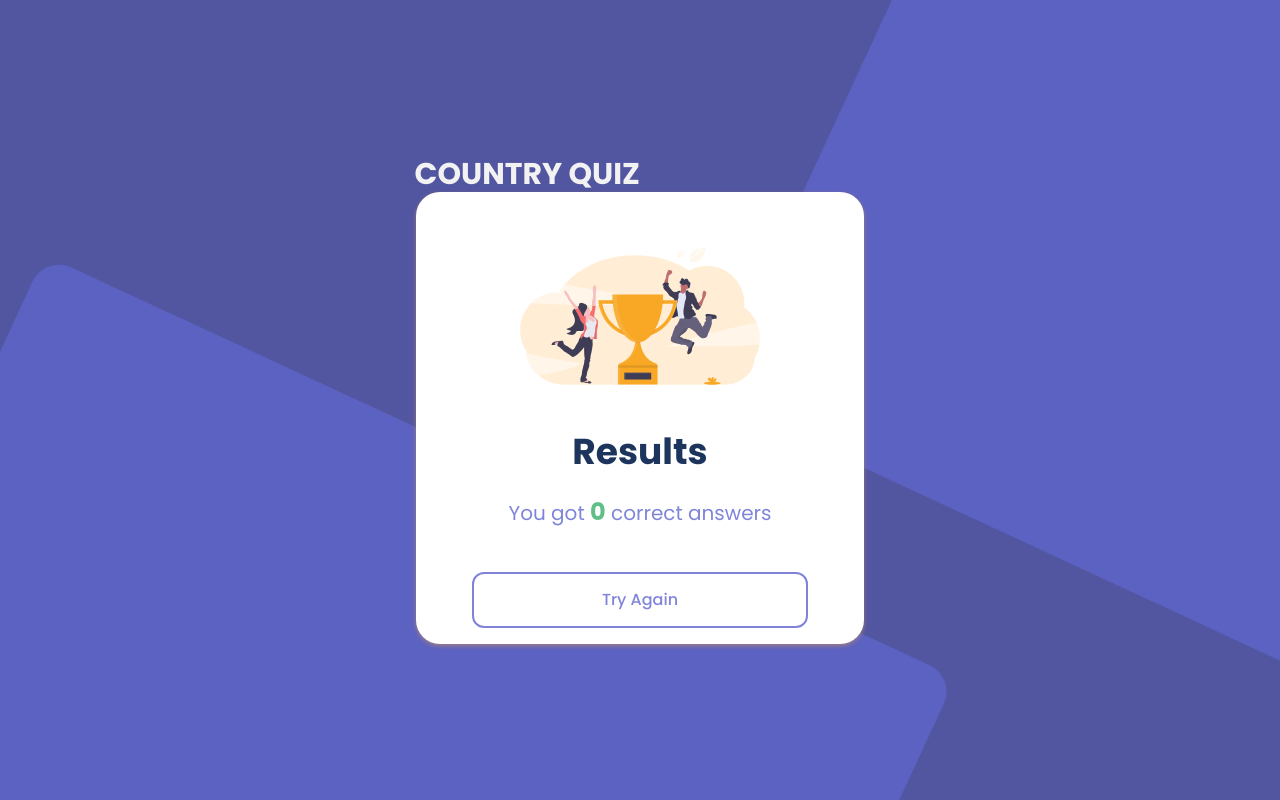
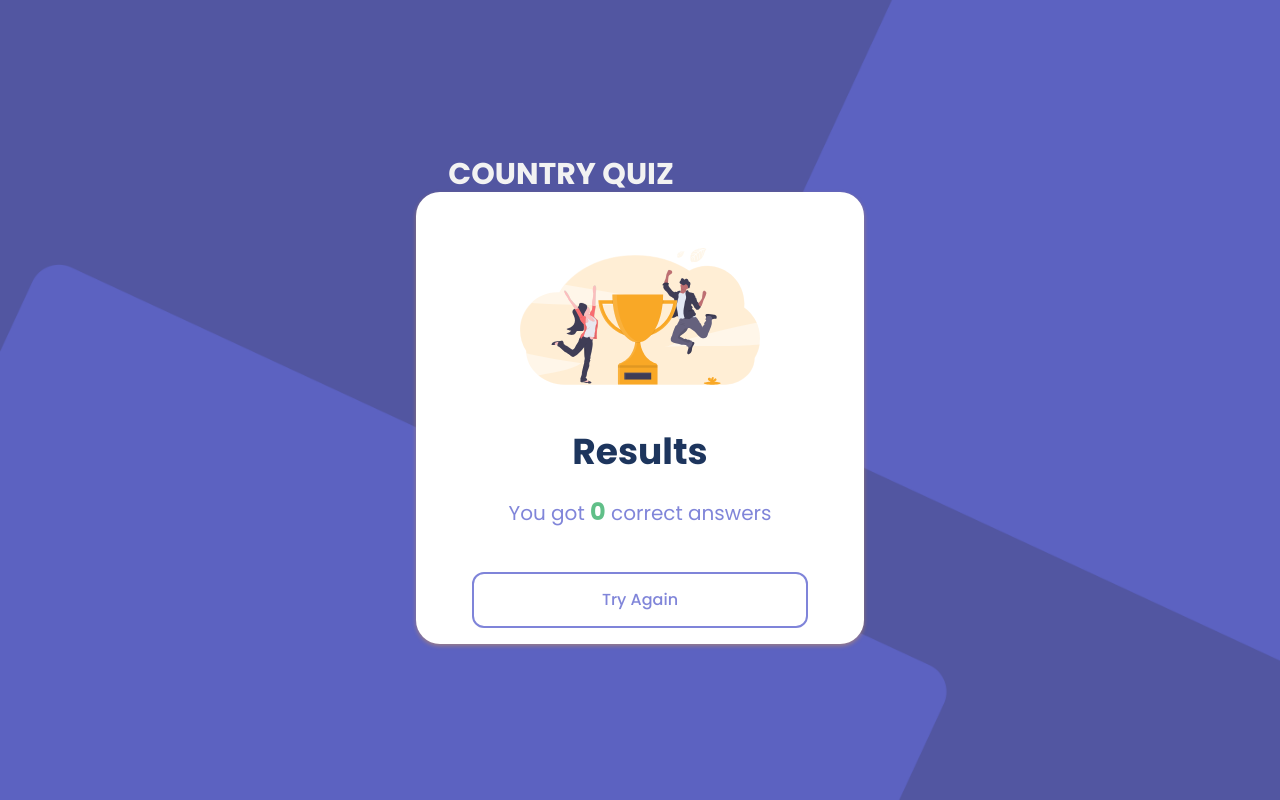
Before and after one commit to Luc0903/Countries-Quiz-, a React (Vite) app: page /results in a window 1280 px wide. Built offline with nearby package versions, Linux system fonts and the light colour scheme; no server answers.

Commit message:
:recycle: Country quiz title Alignment fixed

```diff
--- a/src/styles/flagAlignment.css
+++ b/src/styles/flagAlignment.css
@@ -7,5 +7,5 @@
 }
 
 .countryQuizAlignment {
-  transform: translateX(-50%);
+  transform: translateX(-35%);
 }
```
